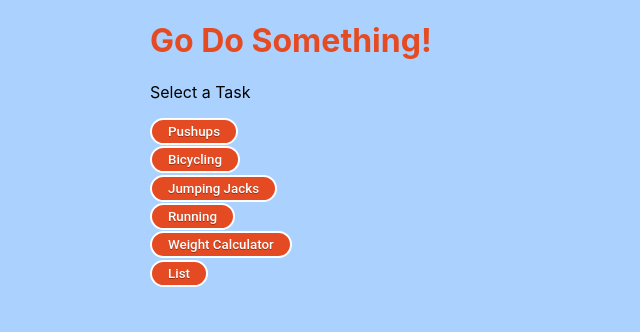
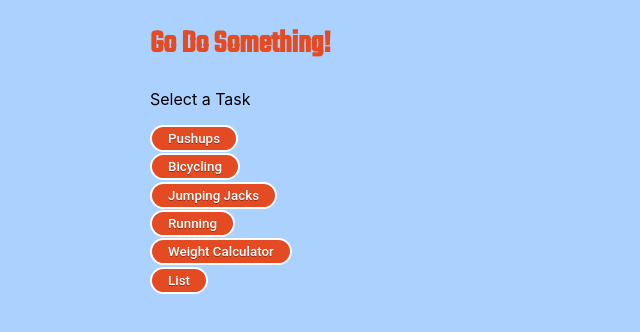
Before and after one commit to emily-foley/portfolio-1, a React (Create React App) app in the folder exercise-app/: page / in a window 1280 px wide. Shown: the top 332 px of the page, without its empty margins (0-640 px from the left). Built offline with nearby package versions, Linux system fonts and the light colour scheme.

Commit message:
March 20, 2022 7:05 PM

```diff
--- a/exercise-app/public/index.html
+++ b/exercise-app/public/index.html
@@ -24,6 +24,9 @@
       work correctly both with client-side routing and a non-root public URL.
       Learn how to configure a non-root public URL by running `npm run build`.
     -->
+    <link rel="preconnect" href="https://fonts.googleapis.com">
+    <link rel="preconnect" href="https://fonts.gstatic.com" crossorigin>
+    <link href="https://fonts.googleapis.com/css2?family=Teko:wght@500&display=swap" rel="stylesheet">
     <title>React App</title>
   </head>
   <body>
--- a/exercise-app/src/App.css
+++ b/exercise-app/src/App.css
@@ -44,6 +44,7 @@
 
 .something{
   color:#e54b22;
+  font-family: 'Teko', sans-serif;
 }
 
 .select{
```
